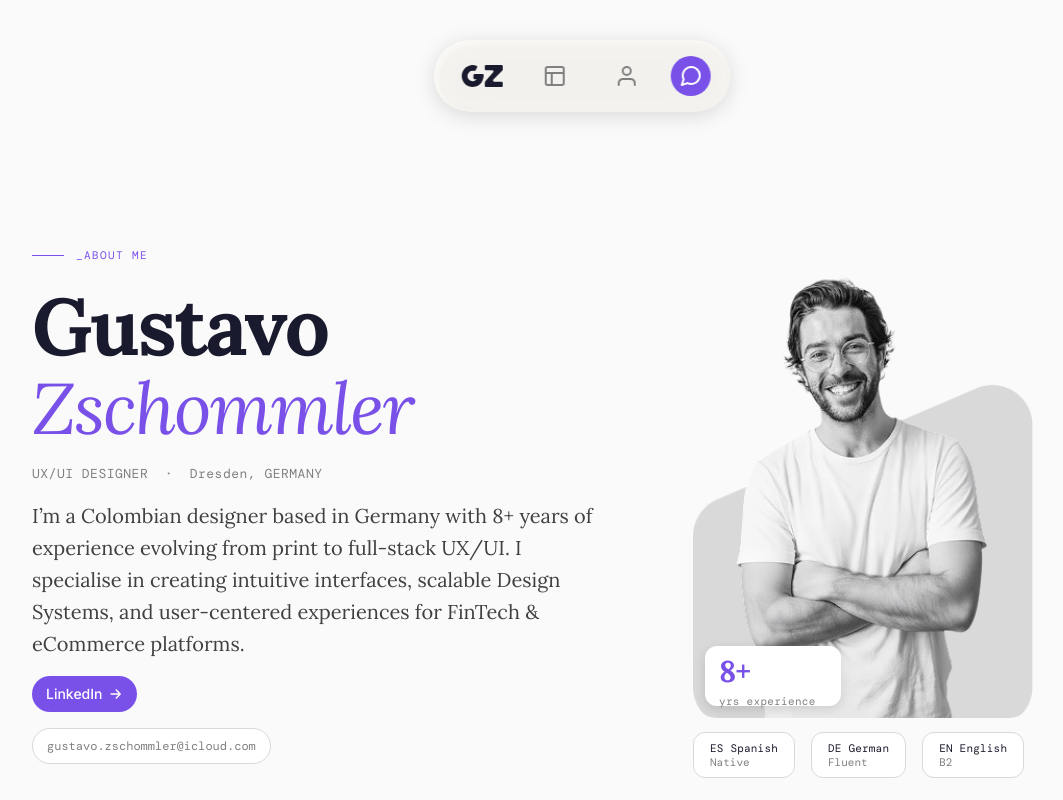
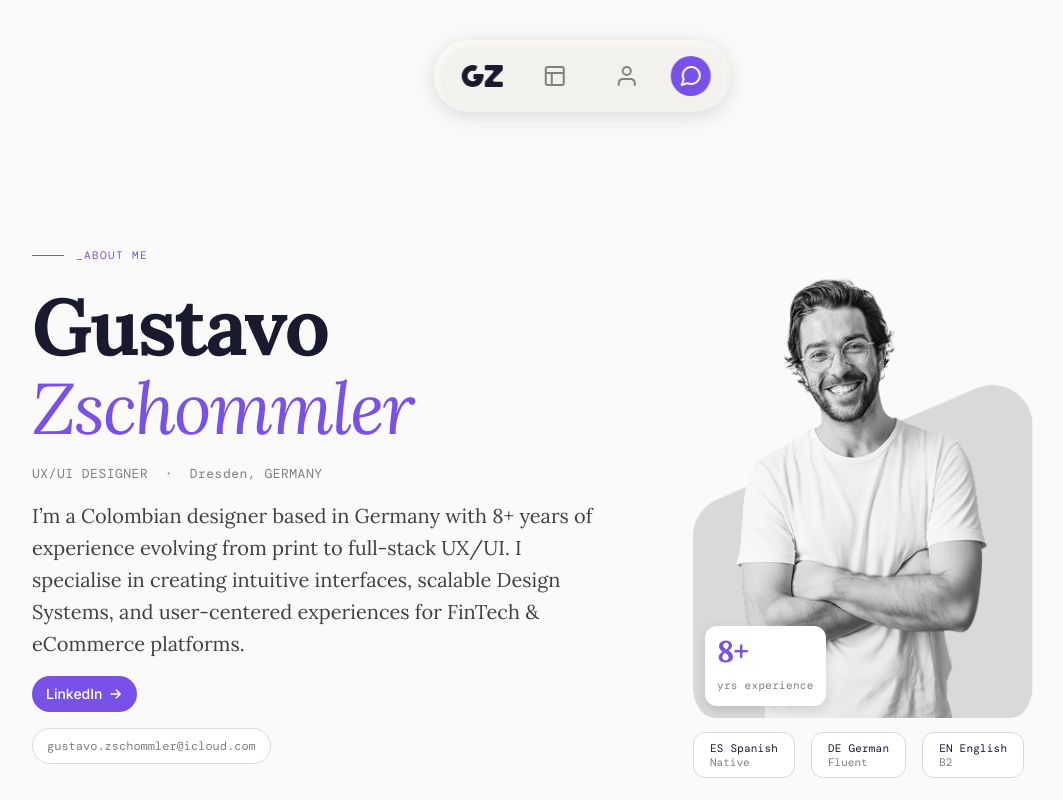
Before and after one commit to gustavozschommler-alt/gus-portfolio, a plain HTML site: page about.html in a window 1280 px wide. Shown: the top 800 px of the page, without its empty margins (58-1121 px from the left). Drawn offline with nearby package versions, Linux system fonts and the light colour scheme.

Commit message:
Badge 8+yrs: hug content with 4px gap, 8/12px padding (483:951)
Co-Authored-By: Claude Fable 5 <noreply@anthropic.com>

```diff
--- a/css/about.css
+++ b/css/about.css
@@ -193,9 +193,11 @@ body.about-page {
   position: absolute;
   left: 12px;
   bottom: 12px;
-  width: 136px;
-  height: 60px;
-  padding: 8px 14px;
+  display: flex;
+  flex-direction: column;
+  align-items: flex-start;
+  gap: 4px;
+  padding: 8px 12px;
   border-radius: 12px;
   background: var(--neutral-white);
   filter: drop-shadow(0 4px 6px rgba(0, 0, 0, 0.12));
```
